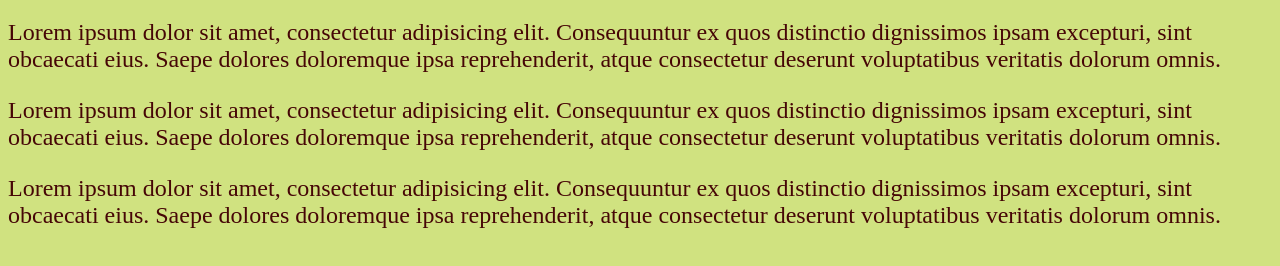
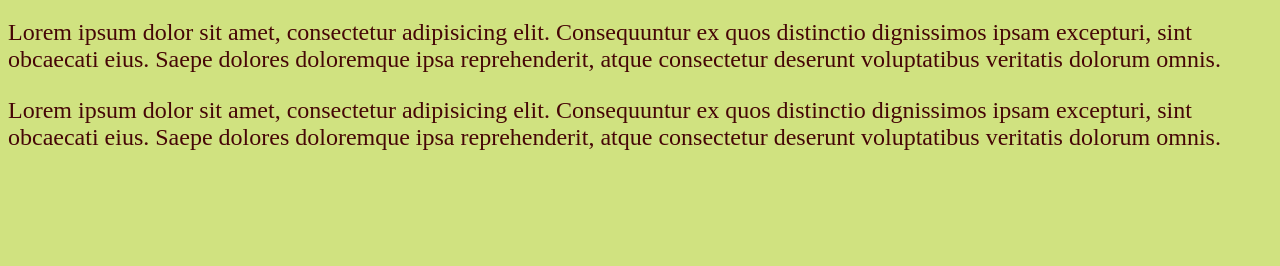
Before and after one commit to abusavvy/newbie-site, a plain HTML site: page index.html in a window 1280 px wide. Shown: the part 116-382 px from the top of the page. Drawn offline with Linux system fonts and the light colour scheme.

Commit message:
modify the index page

```diff
--- a/index.html
+++ b/index.html
@@ -12,8 +12,5 @@
     <p>Lorem ipsum dolor sit amet, consectetur adipisicing elit. Consequuntur ex quos distinctio dignissimos ipsam
         excepturi, sint obcaecati eius. Saepe dolores doloremque ipsa reprehenderit, atque consectetur deserunt voluptatibus
         veritatis dolorum omnis.</p>
-        <p>Lorem ipsum dolor sit amet, consectetur adipisicing elit. Consequuntur ex quos distinctio dignissimos ipsam
-            excepturi, sint obcaecati eius. Saepe dolores doloremque ipsa reprehenderit, atque consectetur deserunt voluptatibus
-            veritatis dolorum omnis.</p>
 </body>
 </html>
```
